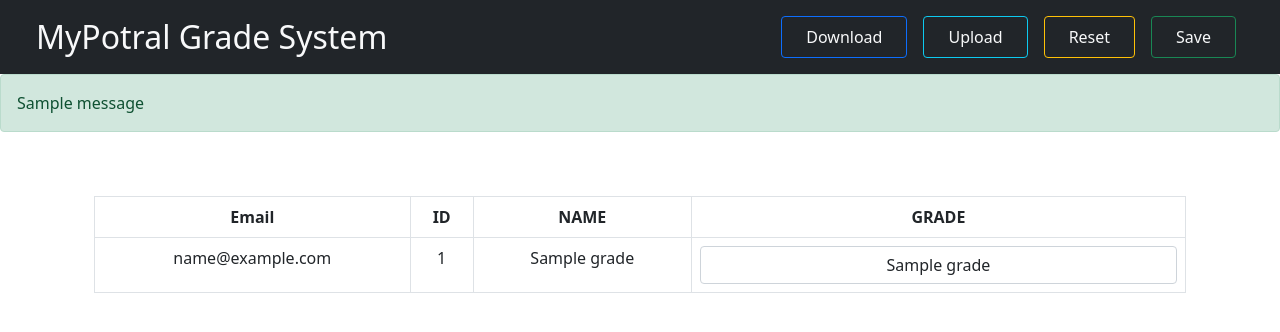
After one commit to mostsfa538/my-portal, a Flask app: template templates/edit_grades.html in a window 1280 px wide. The commit adds this page. Shown: the top 332 px of the page. Run offline with Flask 3, Linux system fonts and the light colour scheme; the template is opened without the code that fills it: most values are stand-ins (such as "Sample title", 1, 10 or a date in 2020); one stand-in notice (Sample message) is shown; some libraries are stand-ins or nearby versions.

Commit message:
edit grades

```diff
--- /dev/null
+++ b/static/css/edit_grades.css
@@ -0,0 +1,11 @@
+.table tr:hover {
+    background-color: rgb(221, 221, 221);
+    /* font-size: 18px; */
+    /* transition-duration: 0.15s; */
+}
+
+
+body.dark-mode .table tr:hover {
+
+    color: black !important;
+}
--- /dev/null
+++ b/templates/edit_grades.html
@@ -0,0 +1,139 @@
+<!DOCTYPE html>
+<html lang="en">
+
+<head>
+	<title></title>
+	<meta charset="UTF-8">
+	<meta name="viewport" content="width=device-width, initial-scale=1">
+	<title>{{ title }}</title>
+	<link rel="stylesheet" href="https://cdn.jsdelivr.net/npm/bootstrap-icons@1.5.0/font/bootstrap-icons.css">
+	<link href="https://cdn.jsdelivr.net/npm/bootstrap@5.0.1/dist/css/bootstrap.min.css" rel="stylesheet"
+		integrity="sha384-+0n0xVW2eSR5OomGNYDnhzAbDsOXxcvSN1TPprVMTNDbiYZCxYbOOl7+AMvyTG2x" crossorigin="anonymous">
+	<link rel="stylesheet" href="{{ url_for('static', filename='css/edit_grades.css') }}">
+	<script src="https://cdn.jsdelivr.net/npm/sweetalert2@11.10.0/dist/sweetalert2.all.min.js"></script>
+	<script src="https://cdn.jsdelivr.net/npm/sweetalert2@11">
+		const Swal = require('sweetalert2')
+	</script>
+	<script src="https://code.jquery.com/jquery-3.6.4.min.js"></script>
+</head>
+
+<body>
+	<div class="container-fluid">
+		<div class="row sticky-top">
+			<nav class="navbar bg-body-tertiary bg-dark ">
+				<div class="container-fluid">
+					<a class="navbar-brand text-light fs-2">MyPotral Grade System</a>
+					<form class="d-flex">
+						<!-- <input class="form-control me-2" type="search" placeholder="Search" aria-label="Search"> -->
+						<!-- <button class="btn btn-outline-success" type="submit">Search</button> -->
+						<a class="btn btn-outline-primary p-2 ps-4 pe-4 m-2 text-light"
+							href="/subject/{{ code }}/grades/api/download"> Download</a>
+						<button class="btn btn-outline-info p-2 ps-4 pe-4 m-2 text-light"> Upload
+						</button>
+						<button class="btn btn-outline-warning p-2 ps-4 pe-4 m-2 text-light" onclick="resetPage(event)">
+							Reset </button>
+						<input class="btn btn-outline-success p-2 ps-4 pe-4 m-2 text-light" type="reset" value="Save"
+							id="submitButton">
+					</form>
+				</div>
+			</nav>
+		</div>
+		<div class="row">
+			{% with messages = get_flashed_messages(with_categories=true) %}
+			{% if messages %}
+			{% for category, message in messages %}
+			{% if message == "success"%}
+			<script>Swal.fire("Saved!", "", "success");</script>
+			{% else %}
+			<div class="alert alert-{{ category }}">
+				{{ message }}
+			</div>
+			{% endif %}
+			{% endfor %}
+			{% endif %}
+			{% endwith %}
+			<div class="col">
+				<div class="container mt-5 text-center">
+					<form method="post" id="gradeForm">
+						<table class="table table-bordered">
+							<thead>
+								<tr>
+									<th>Email</th>
+									<th>ID</th>
+									<th>NAME</th>
+									<th>GRADE</th>
+								</tr>
+							</thead>
+							<tbody>
+								{% for grade in grades %}
+								<tr>
+									<td>{{ grade.email }}</td>
+									<td>{{ grade.id }}</td>
+									<td>{{ grade.name }}</td>
+									<td>
+										<input type="text" name="grade_{{ grade.id }}" class="form-control text-center"
+											value="{{ grade.grade }}">
+									</td>
+								</tr>
+								{% endfor %}
+							</tbody>
+						</table>
+					</form>
+				</div>
+			</div>
+
+		</div>
+	</div>
+	<script src="https://cdn.jsdelivr.net/npm/bootstrap@5.0.1/dist/js/bootstrap.bundle.min.js"
+		integrity="sha384-gtEjrD/SeCtmISkJkNUaaKMoLD0//ElJ19smozuHV6z3Iehds+3Ulb9Bn9Plx0x4"
+		crossorigin="anonymous"></script>
+
+	<script>
+		let form = document.getElementById("gradeForm");
+		let submitButton = document.getElementById("submitButton");
+		submitButton.addEventListener("click", function ()
+		{
+			Swal.fire({
+				title: "Do you want to save the changes?",
+				showDenyButton: true,
+				showCancelButton: true,
+				confirmButtonText: "Save",
+				denyButtonText: `Don't save`
+			}).then((result) =>
+			{
+				if (result.isConfirmed)
+				{
+					form.submit();
+					Swal.fire("Saved!", "", "success");
+				} else if (result.isDenied)
+				{
+					Swal.fire("Changes are not saved", "", "info").then((result) =>
+					{
+						if (result.isConfirmed || result.dismiss === Swal.DismissReason.close)
+						{
+							location.reload();
+						}
+					});;
+				}
+			});
+		});
+
+		function resetPage(event)
+		{
+			event.preventDefault();
+			Swal.fire({
+				title: "Reset Done!",
+				text: "Changes are not saved",
+				icon: "success"
+			}).then((result) =>
+			{
+				if (result.isConfirmed || result.dismiss === Swal.DismissReason.cancel)
+				{
+					location.reload();
+				}
+			});
+		}
+	</script>
+</body>
+
+</html>
--- a/templates/grades_teacher.html
+++ b/templates/grades_teacher.html
@@ -4,12 +4,10 @@
   <div class="col container-fluid">
     <div class=" mb-1 d-flex justify-content-center">
       <div class=" p-2 ">
-				<!-- <button type="button" class="btn btn-primary p-2 pe-5 ps-5"> -->
-					<a class="btn btn-primary p-2 pe-5 ps-5" href="/subject/{{ code }}/grades/api/download"> Print </a>
-				<!-- </button> -->
+			<a class="btn btn-primary p-2 pe-4 ps-4" href="/subject/{{ code }}/grades/api/download"> Download </a>
       </div>
       <div class=" p-2 ">
-        <button type="button" class="btn btn-success p-2 pe-5 ps-5">Edit</button>
+			<a class="btn btn-success p-2 pe-5 ps-5" href="/subject/{{ code }}/grades/edit"> Edit </a>
       </div>
     </div>
     <div class="row">
```
Also changed, not shown: grades.py (+82 -8 lines), 4 other files.
